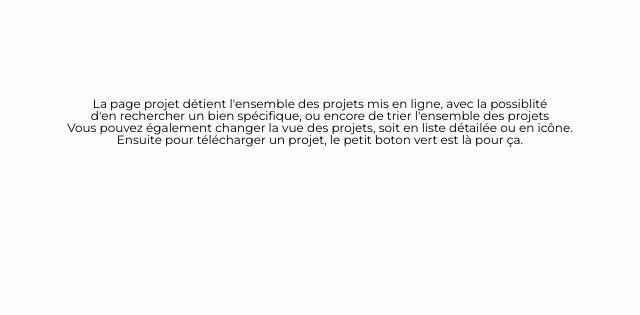
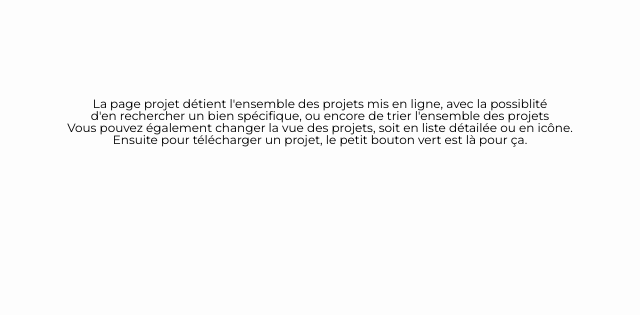
Before and after one commit to valfvo/punyduck, a plain HTML site: page src/website/index.html in a window 1280 px wide. Shown: the part 1760-2075 px from the top of the page, 32-672 px from the left. Drawn offline with Linux system fonts and the light colour scheme.

Commit message:
Update index.html

```diff
--- a/src/website/index.html
+++ b/src/website/index.html
@@ -64,7 +64,7 @@
             La page projet détient l'ensemble des projets mis en ligne, avec la possiblité<br>
             d'en rechercher un bien spécifique, ou encore de trier l'ensemble des projets<br>
             Vous pouvez également changer la vue des projets, soit en liste détailée ou en icône.<br>
-            Ensuite pour télécharger un projet, le petit boton vert est là pour ça.
+            Ensuite pour télécharger un projet, le petit bouton vert est là pour ça.
         </div></div>
         <div class ="par">
             <img id="scr3" src="image7.png" class="screen" alt="duck" style="width:35%;height: 35%;float:left;;margin-left: 10%">
```
